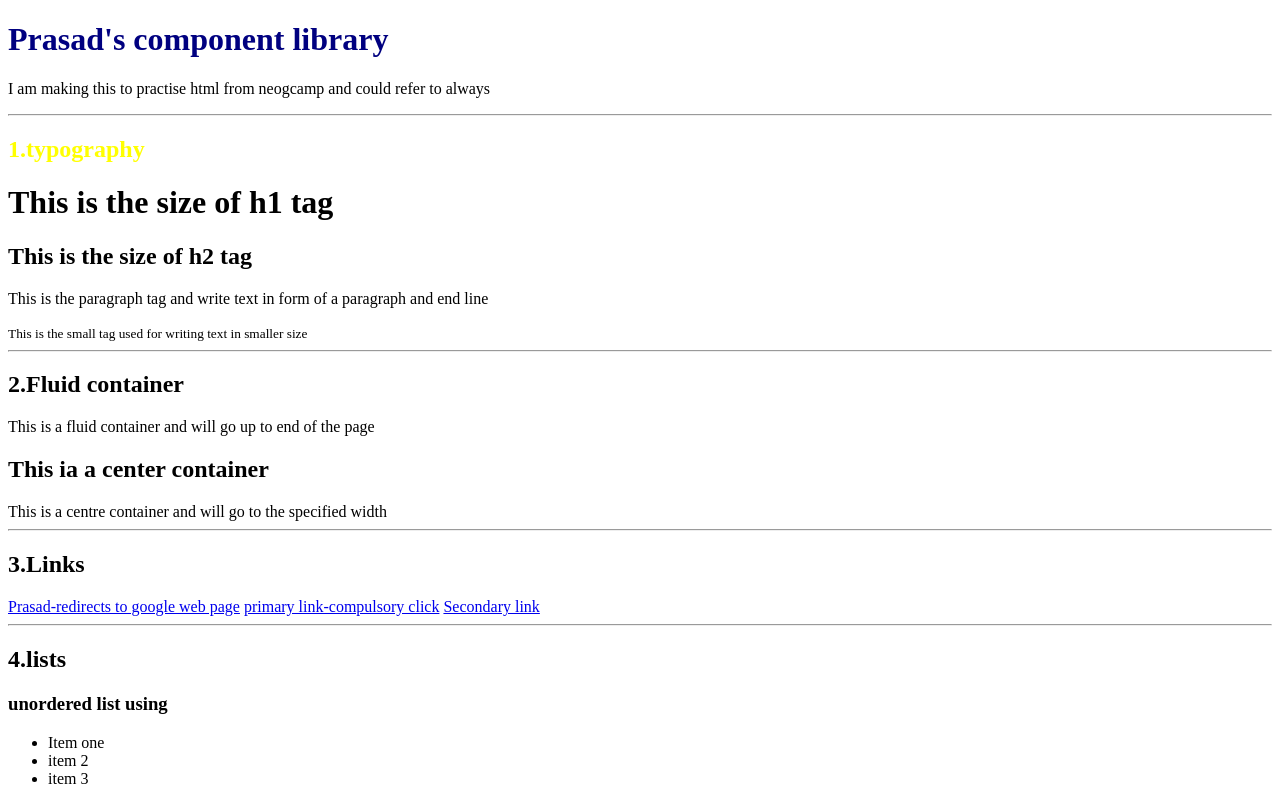
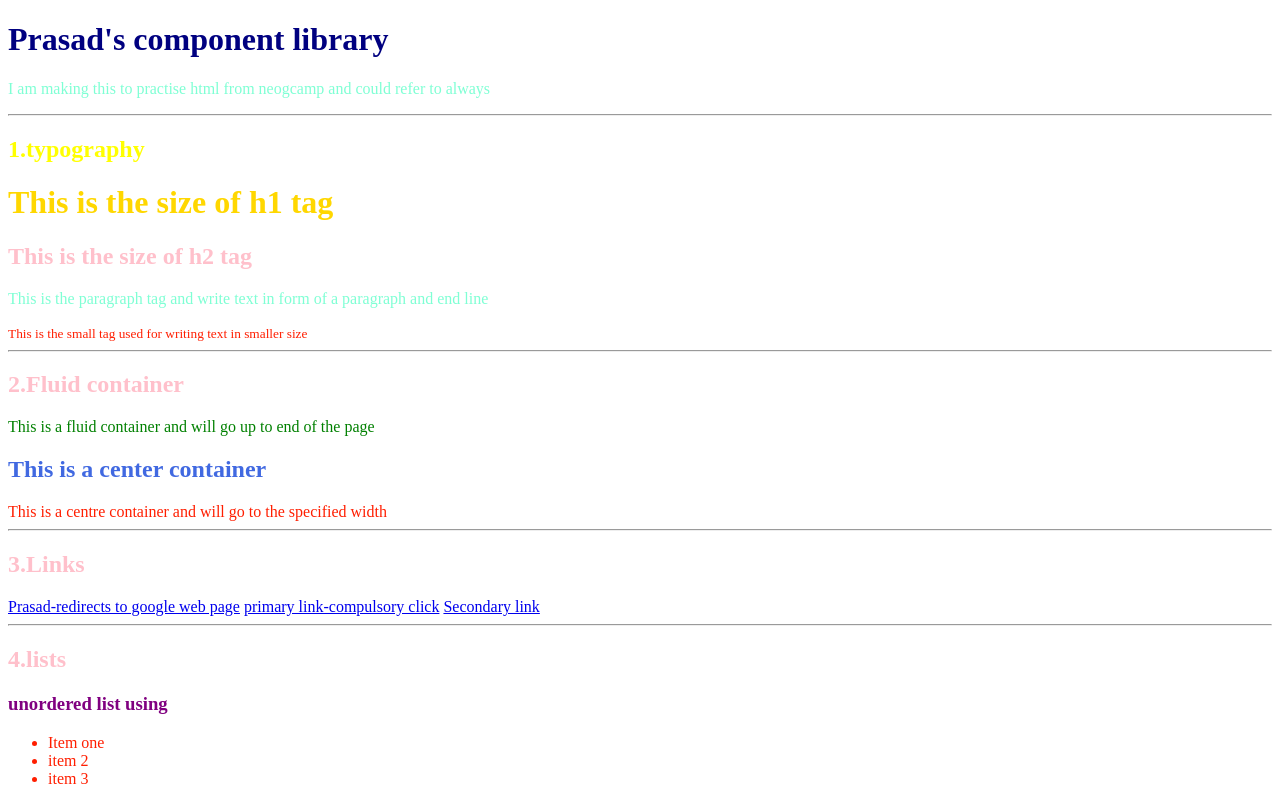
Before and after one commit to prasad-200/prasad_neogcamp, a plain HTML site: page component library/index.html in a window 1280 px wide. Shown: the top 800 px of the page. Drawn offline with Linux system fonts and the light colour scheme.

Commit message:
body color,id,selectors,class

```diff
--- a/component library/index.html
+++ b/component library/index.html
@@ -4,6 +4,7 @@
     <meta charset="UTF-8">
     <meta name="viewport" content="width=device-width, initial-scale=1.0">
     <title>My components</title>
+    <link href="styles.css" rel="stylesheet"/>
 </head>
 <body>
     <h1 style="color:navy">Prasad's component library</h1>
@@ -24,9 +25,9 @@
 
     <hr>
     <h2>2.Fluid container</h2>
-      <div>This is a fluid container and will
+      <div class="divi">This is a fluid container and will
         go up to end of the page</div>
-    <h2>This ia a center container</h2>
+    <h2 id="centre-container">This is a center container</h2>
     <div>This is a centre container and will go to the
         specified width</div>
     </div>
--- /dev/null
+++ b/component library/styles.css
@@ -0,0 +1,27 @@
+body{
+     color:rgb(255, 30, 0);
+}
+
+h3{
+     color:purple;
+}
+
+h2{
+     color:pink;
+}
+
+h1{
+     color:gold;
+}
+
+p{
+     color:aquamarine;
+}
+
+#centre-container {
+ color:royalblue;
+}
+
+.divi {
+     color:green;
+}
```
